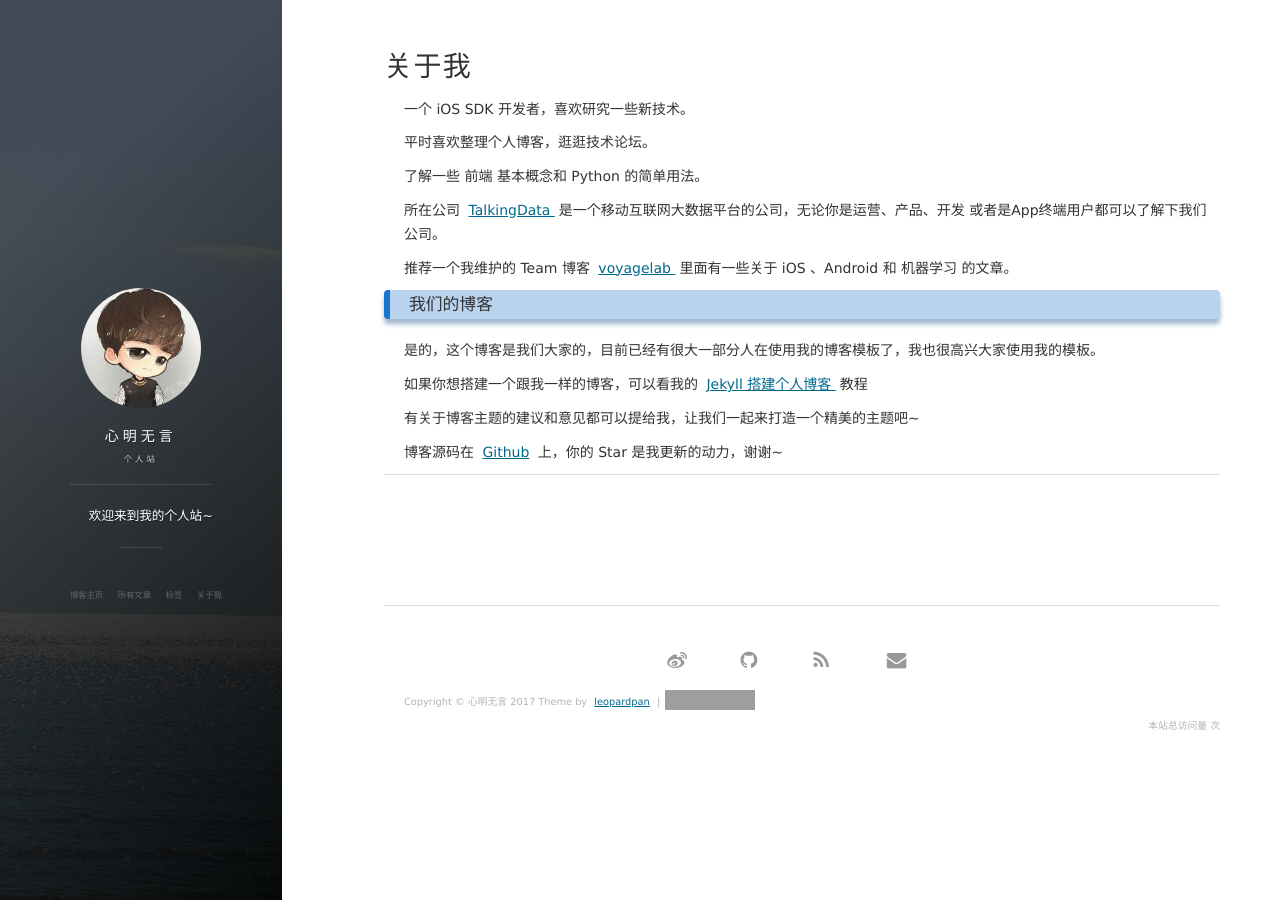
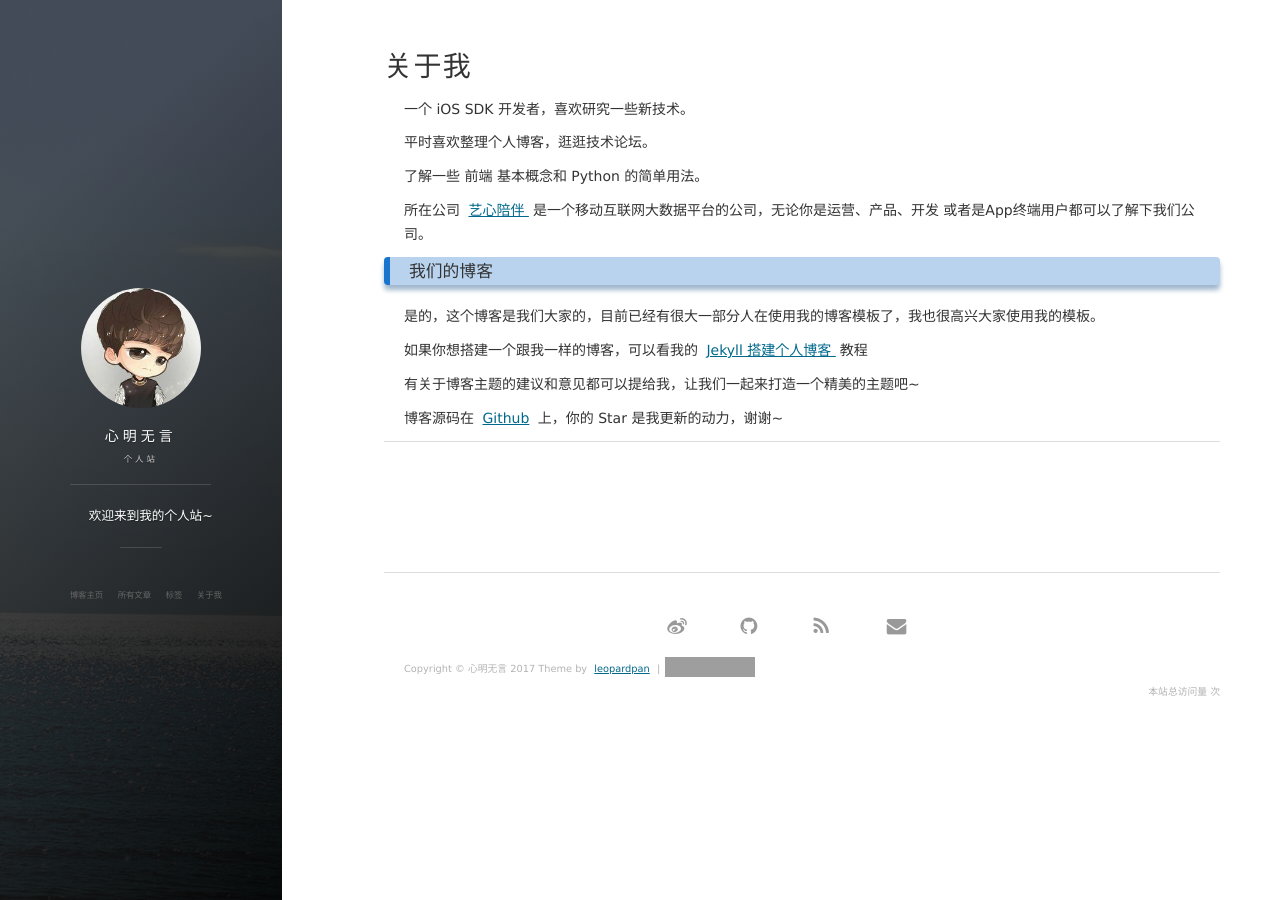
Before and after one commit to zhangmucoder/zhangmucoder.github.io, a Jekyll site: the page built from about.md, in a window 1280 px wide. Built offline with Jekyll 4.4.1, drawn with Linux system fonts in a browser that asks for light colours; nearby versions of some CDN libraries; comment, search, counter and statistics services are not loaded; grey boxes are pictures that could not be loaded.

Commit message:
修改一些参数配置

```diff
--- a/about.md
+++ b/about.md
@@ -12,15 +12,15 @@ title: 关于我
 <p>
 
 所在公司
-<a target="_blank" href="https://www.talkingdata.com/"> TalkingData </a>
+<a target="_blank" href="https://www.baidu.com/"> 艺心陪伴 </a>
 是一个移动互联网大数据平台的公司，无论你是运营、产品、开发 或者是App终端用户都可以了解下我们公司。
-<p>
+<!-- <p>
 
 推荐一个我维护的 Team 博客
 <a target="_blank" href="http://talkingdata.me/"> voyagelab </a>
 里面有一些关于 iOS 、Android 和 机器学习 的文章。
 
-<p>
+<p> -->
 
 <h3> 我们的博客 </h3>
 
@@ -40,7 +40,7 @@ title: 关于我
 
 <p>
 
-博客源码在 <a target="_blank" href='https://github.com/leopardpan/leopardpan.github.io/'>Github</a> 上，你的 Star 是我更新的动力，谢谢~
+博客源码在 <a target="_blank" href='https://github.com/coder-zhangmu/'>Github</a> 上，你的 Star 是我更新的动力，谢谢~
 
 <p>
 
```
